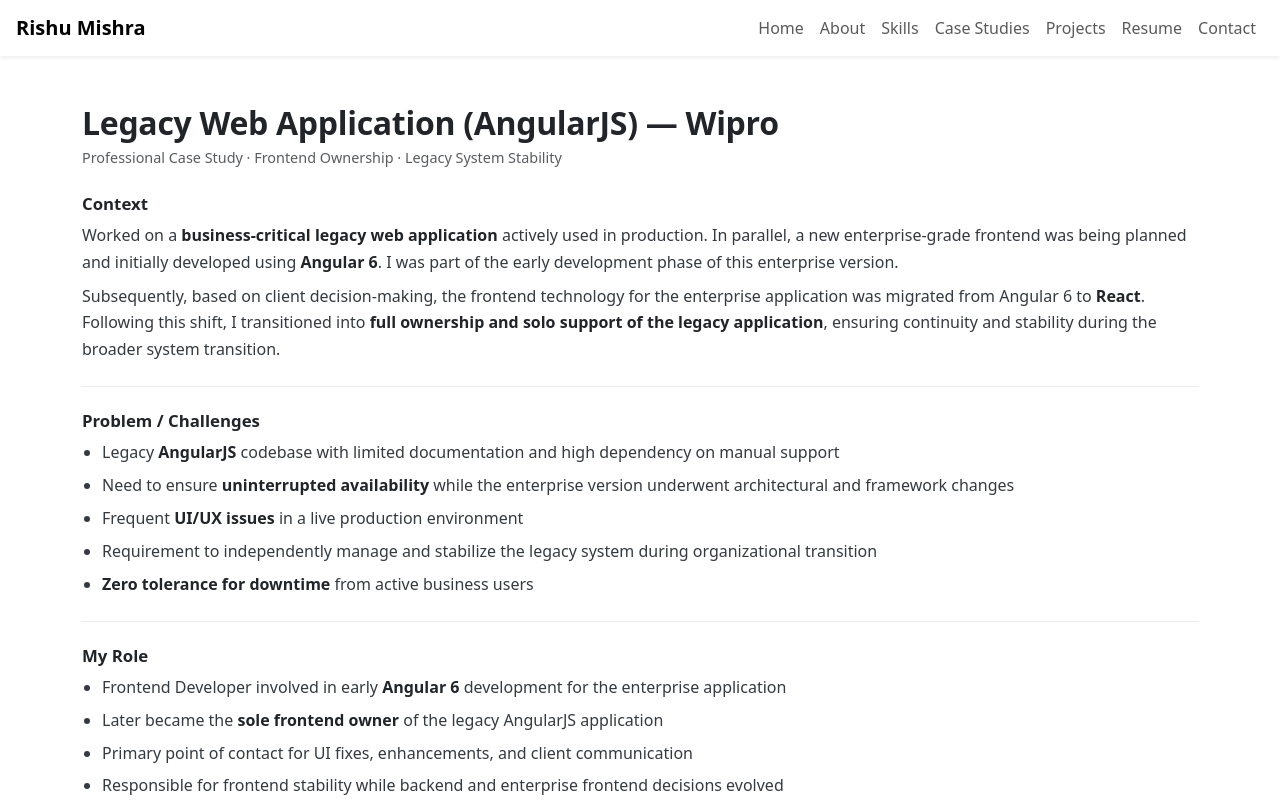
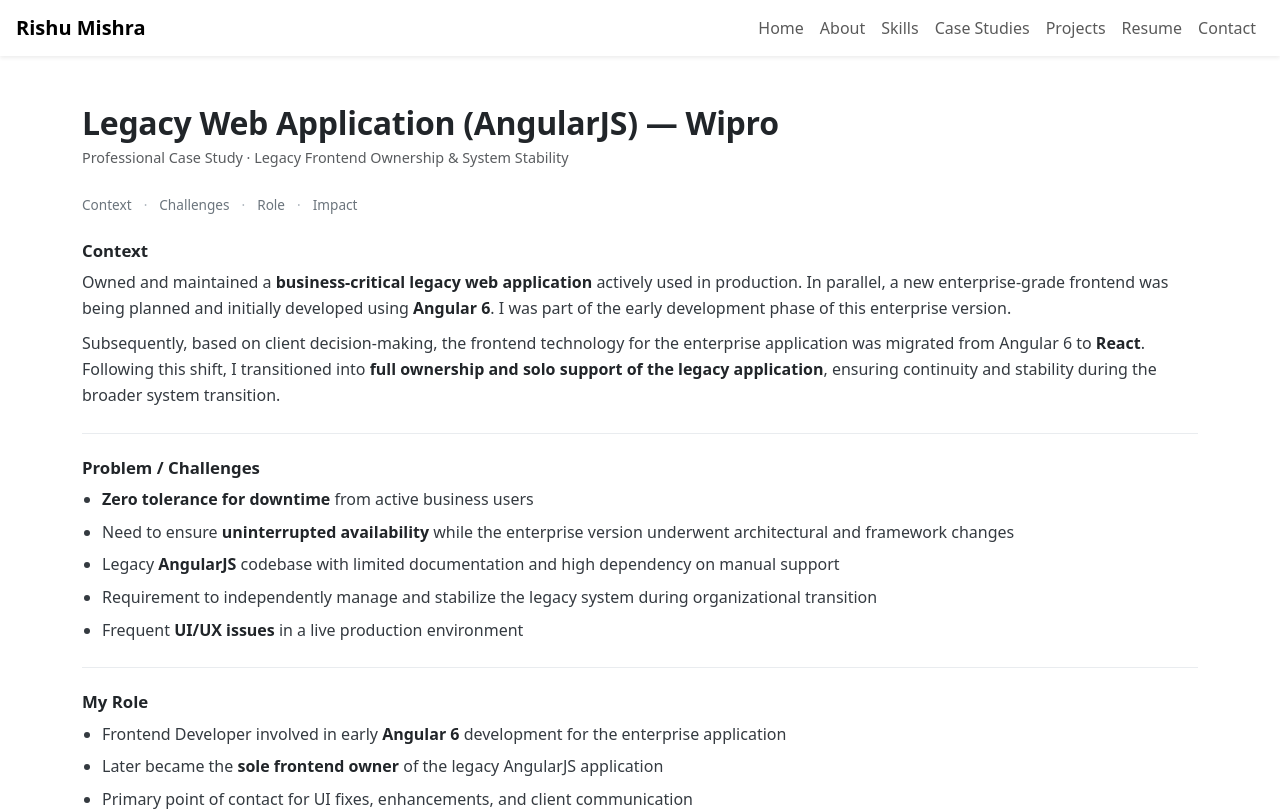
Before and after one commit to RishaanVats/RishuPortfolio, an Angular app: page /case-studies in a window 1280 px wide. Shown: the top 811 px of the page. Built offline with nearby package versions, Linux system fonts and the light colour scheme; no server answers.

Commit message:
Case Studeis page with clcik to rach an element on the page.

```diff
--- a/src/app/components/case-studies/case-studies.css
+++ b/src/app/components/case-studies/case-studies.css
@@ -27,10 +27,11 @@
 
 /* Section spacing */
 .case-study section {
-  scroll-margin-top: 85px; /* offset for fixed navbar */
+  scroll-margin-top: 85px;
+  /* offset for fixed navbar */
 }
 
-.case-study section + hr {
+.case-study section+hr {
   border-top: 1px solid #e9ecef;
 }
 
@@ -95,13 +96,43 @@
 /* Subtle emphasis for impact numbers */
 .case-study .impact-highlight {
   font-weight: 600;
-  color: #0d6efd; /* aligns with Bootstrap primary */
+  color: #0d6efd;
+  /* aligns with Bootstrap primary */
 }
 
-/* Optional card wrapper if you decide to wrap later */
+/* Optional card wrapper if I decide to wrap later */
 .case-study-card {
   border: 1px solid #e9ecef;
   border-radius: 6px;
   padding: 1.5rem;
   background-color: #ffffff;
 }
+
+/* Case study internal anchor nav */
+
+.case-study-nav {
+  font-size: 0.85rem;
+  color: #6c757d;
+}
+
+.case-study-nav a {
+  color: #6c757d;
+  text-decoration: none;
+  font-weight: 500;
+  display: inline-block;
+  cursor: pointer;
+  pointer-events: auto;
+  user-select: none;
+  text-decoration: none;
+}
+
+.case-study-nav a:hover {
+  color: #0d6efd;
+  /* Bootstrap primary */
+  text-decoration: underline;
+}
+
+.case-study-nav span {
+  margin: 0 0.75rem;
+  color: #adb5bd;
+}
--- a/src/app/components/case-studies/case-studies.html
+++ b/src/app/components/case-studies/case-studies.html
@@ -6,15 +6,25 @@
                 Legacy Web Application (AngularJS) — Wipro
             </h2>
             <p class="text-muted mb-0">
-        Professional Case Study · Frontend Ownership · Legacy System Stability
+                Professional Case Study · Legacy Frontend Ownership & System Stability
             </p>
+            <nav class="case-study-nav mb-4 mt-4 gap-4" aria-label="Case study internal navigation">
+                <a [routerLink]="['./']" fragment="context">Context</a>
+                <span>·</span>
+                <a [routerLink]="['./']" fragment="challenges">Challenges</a>
+                <span>·</span>
+                <a [routerLink]="['./']" fragment="role">Role</a>
+                <span>·</span>
+                <a [routerLink]="['./']" fragment="impact">Impact</a>
+            </nav>
         </header>
 
         <!-- Context -->
-    <section class="mb-4">
+        <section id="context" class="mb-4">
             <h3 class="h5 fw-semibold mb-2">Context</h3>
             <p class="mb-2">
-        Worked on a <strong>business-critical legacy web application</strong> actively used in production.
+                Owned and maintained a <strong>business-critical legacy web application</strong> actively used in
+                production.
                 In parallel, a new enterprise-grade frontend was being planned and initially developed using
                 <strong>Angular 6</strong>. I was part of the early development phase of this enterprise version.
             </p>
@@ -29,26 +39,26 @@
         <hr class="my-4" />
 
         <!-- Problem / Challenges -->
-    <section class="mb-4">
+        <section id="challenges" class="mb-4">
             <h3 class="h5 fw-semibold mb-2">Problem / Challenges</h3>
             <ul class="mb-0">
                 <li>
-          Legacy <strong>AngularJS</strong> codebase with limited documentation and high dependency on
-          manual support
+                    <strong>Zero tolerance for downtime</strong> from active business users
                 </li>
                 <li>
                     Need to ensure <strong>uninterrupted availability</strong> while the enterprise version underwent
                     architectural and framework changes
                 </li>
                 <li>
-          Frequent <strong>UI/UX issues</strong> in a live production environment
+                    Legacy <strong>AngularJS</strong> codebase with limited documentation and high dependency on
+                    manual support
                 </li>
                 <li>
                     Requirement to independently manage and stabilize the legacy system during organizational
                     transition
                 </li>
                 <li>
-          <strong>Zero tolerance for downtime</strong> from active business users
+                    Frequent <strong>UI/UX issues</strong> in a live production environment
                 </li>
             </ul>
         </section>
@@ -56,11 +66,12 @@
         <hr class="my-4" />
 
         <!-- My Role -->
-    <section class="mb-4">
+        <section id="role" class="mb-4">
             <h3 class="h5 fw-semibold mb-2">My Role</h3>
             <ul class="mb-0">
                 <li>
-          Frontend Developer involved in early <strong>Angular 6</strong> development for the enterprise application
+                    Frontend Developer involved in early <strong>Angular 6</strong> development for the enterprise
+                    application
                 </li>
                 <li>
                     Later became the <strong>sole frontend owner</strong> of the legacy AngularJS application
@@ -93,10 +104,12 @@
                     Diagnosed and resolved UI/UX defects under live production conditions
                 </li>
                 <li>
-          Implemented responsive UI updates using <strong>HTML</strong>, <strong>CSS</strong>, and <strong>Bootstrap</strong>
+                    Implemented responsive UI updates using <strong>HTML</strong>, <strong>CSS</strong>, and
+                    <strong>Bootstrap</strong>
                 </li>
                 <li>
-          Created and enforced <strong>standard operating procedures (SOPs)</strong> that reduced issue resolution time
+                    Created and enforced <strong>standard operating procedures (SOPs)</strong> that reduced issue
+                    resolution time
                 </li>
                 <li>
                     Coordinated with stakeholders to manage priorities, communicate delivery timelines, and handle
@@ -126,7 +139,7 @@
                 <div class="col-md-4">
                     <h4 class="h6 text-uppercase text-muted mb-1">Self-Driven Learning</h4>
                     <p class="mb-0">
-            Angular (Modern), frontend architecture best practices
+                        Angular (Modern) · Component architecture · State management (self-driven learning)
                     </p>
                 </div>
             </div>
@@ -135,20 +148,23 @@
         <hr class="my-4" />
 
         <!-- Impact -->
-    <section class="mb-4">
+        <section id="impact" class="mb-4">
             <h3 class="h5 fw-semibold mb-2">Impact</h3>
             <ul class="mb-0">
                 <li>
-          Ensured uninterrupted stability of a critical legacy application during enterprise frontend migration
+                    Ensured uninterrupted stability of a critical legacy application during enterprise frontend
+                    migration
                 </li>
                 <li>
                     Enabled smooth business continuity while the enterprise solution transitioned from Angular to React
                 </li>
                 <li>
-          Contributed to systems supporting <strong>6,000+ users</strong> during the broader platform evolution
+                    Contributed to systems supporting <strong>6,000+ users</strong> during the broader platform
+                    evolution
                 </li>
                 <li>
-          Reduced frontend issue resolution time through structured ownership and <strong>SOP-driven support</strong>
+                    Reduced frontend issue resolution time through structured ownership and <strong>SOP-driven
+                        support</strong>
                 </li>
             </ul>
         </section>
@@ -181,7 +197,8 @@
             <h3 class="h5 fw-semibold mb-2">Takeaway</h3>
             <p class="mb-0">
                 This experience strengthened my ability to work across multiple frontend frameworks, adapt to
-        architectural changes driven by business requirements, and take <strong>end-to-end responsibility</strong> for
+                architectural changes driven by business requirements, and take <strong>end-to-end
+                    responsibility</strong> for
                 maintaining and stabilizing legacy systems in production. It also reinforced the importance of
                 continuous learning and flexibility in modern frontend development.
             </p>
--- a/src/app/components/case-studies/case-studies.ts
+++ b/src/app/components/case-studies/case-studies.ts
@@ -1,9 +1,10 @@
 import { Component } from '@angular/core';
+import { RouterModule } from '@angular/router';
 
 @Component({
   selector: 'app-case-studies',
   standalone: true,
-  imports: [],
+  imports: [RouterModule],
   templateUrl: './case-studies.html',
   styleUrls: ['./case-studies.css'],
 })
--- a/src/main.ts
+++ b/src/main.ts
@@ -1,11 +1,16 @@
 import { bootstrapApplication } from '@angular/platform-browser';
-import { provideRouter } from '@angular/router';
+import { provideRouter, withInMemoryScrolling } from '@angular/router';
 import { routes } from './app/app.routes';
 import { appConfig } from './app/app.config';
 import { App } from './app/app';
 
 bootstrapApplication(App, {
   ...appConfig,
-  providers: [...(appConfig.providers || []), provideRouter(routes)],
+  providers: [...(appConfig.providers || []), provideRouter(routes,
+    withInMemoryScrolling({
+        scrollPositionRestoration: 'enabled',
+        anchorScrolling: 'enabled', // <-- This enables the scrolling to a particular element using id
+      })
+  )],
 })
   .catch((err) => console.error(err));
```
Lines whose indentation alone changed are shown as unchanged.
